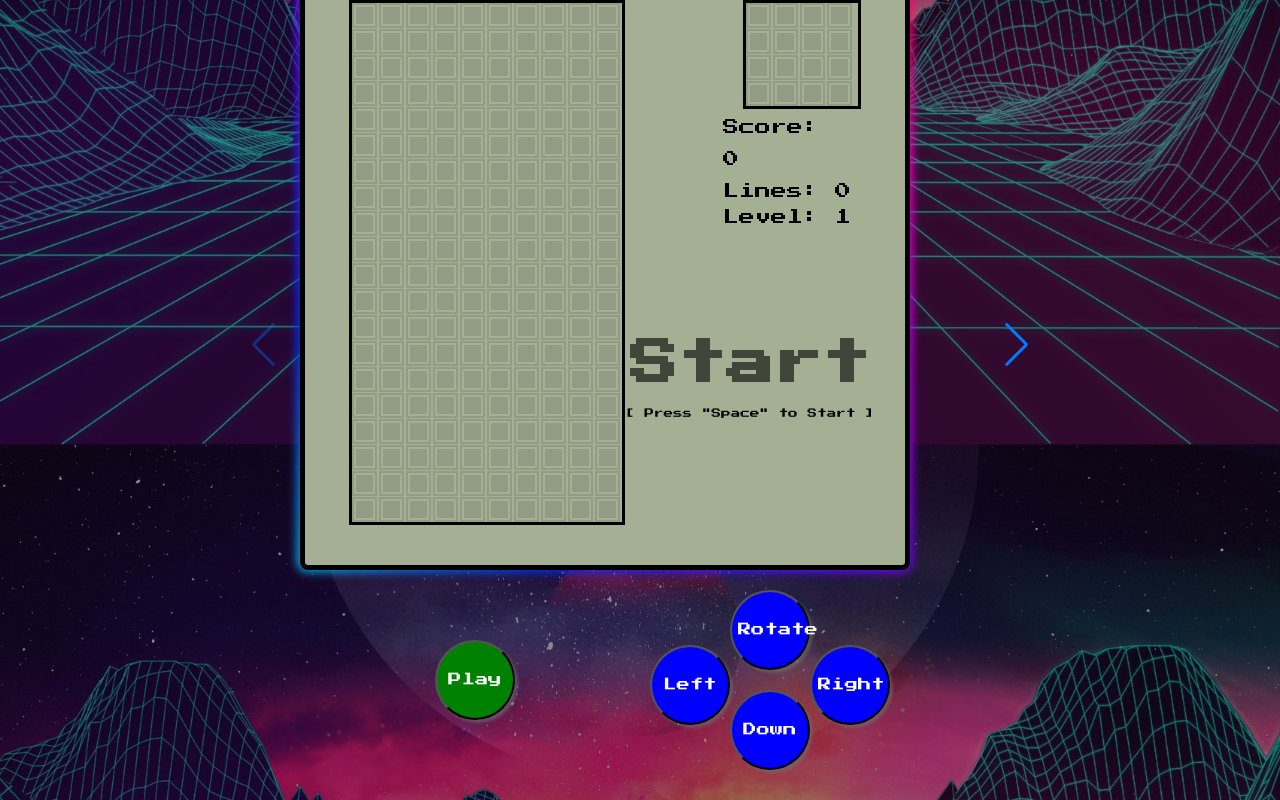
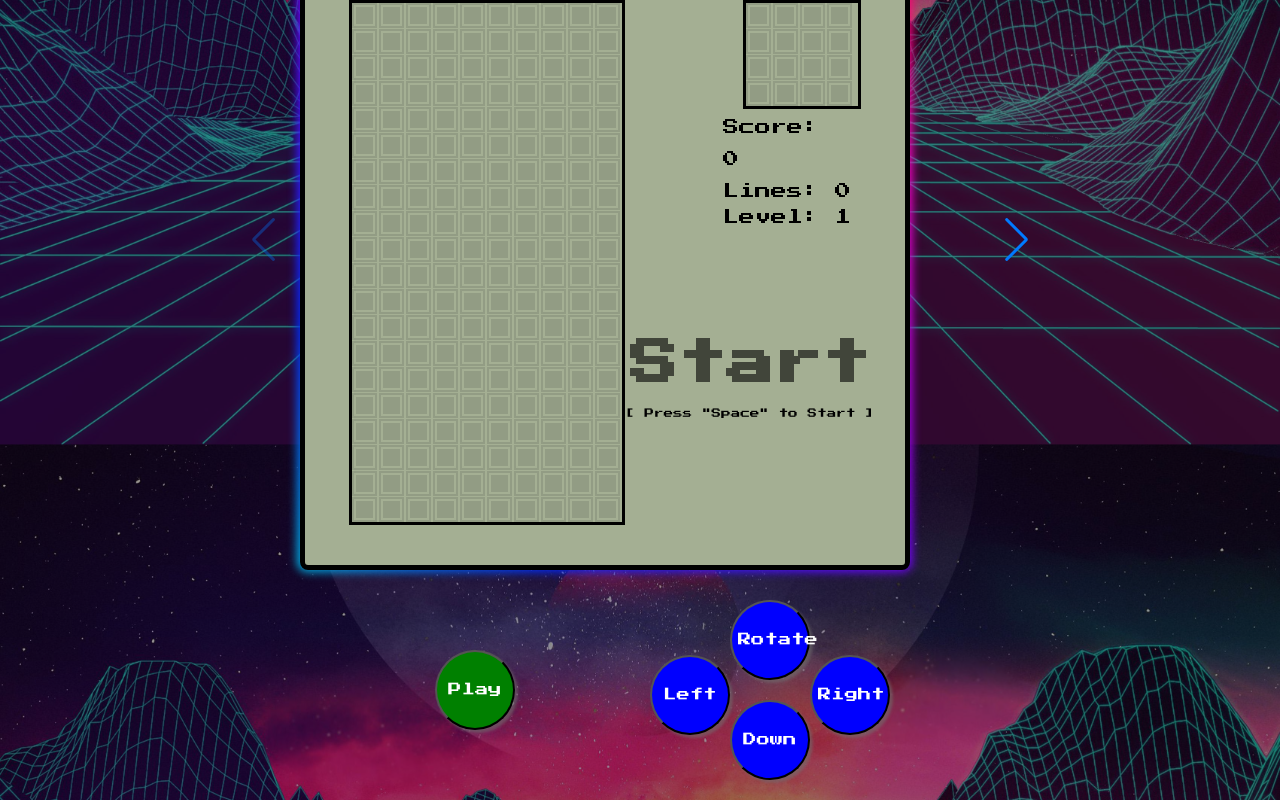
Before and after one commit to Tenzang/Retro-Arcade, a React (Create React App) app: page / in a window 1280 px wide. Shown: the part 356-1156 px from the top of the page. Built offline with nearby package versions, Linux system fonts and the light colour scheme.

Commit message:
lifted out controls - single component is now rendered

```diff
--- a/src/App.js
+++ b/src/App.js
@@ -2,32 +2,23 @@ import Tetris from './components/tetris/Tetris';
 import SnakeBoard from './components/snake/SnakeBoard';
 // import MyGame from './components/phaser/MyGame'
 import './App.css';
-import React, {Component} from 'react'
+import React, { useState } from 'react'
 import {Swiper, SwiperSlide} from 'swiper/react';
 import { Navigation, Pagination } from 'swiper';
 import 'swiper/css';
 import 'swiper/css/navigation'
 import SpaceInvaders from './components/SpaceInvaders/SpaceInvaders'
+import Controls from './components/UI/Controls';
 
-export default class App extends Component {
-    constructor() {
-        super();
-        this.state = {
-            games: ['Tetris', 'Snake', 'Space Invaders'],
-            currentGame: 0
-        }
+const App = () => {
 
-        // let swiper = new Swiper('.swiper-Container', {
-        //     zoom: {
-        //         minRatio: 0.8,
-        //         maxRatio: 1.2
-        //     }
-        // })
-        //     swiper.on("slideChangeTransitionStart", swiper.zoom.out);
-        //     swiper.on("slideChangeTransitionEnd", swiper.zoom.in)
+    const games = ["Tetris", "Snake", "Space Invaders", "Pong"]
+    const [game, setGame] = useState("Tetris")
+
+    const handleChange = (index) => {
+        setGame(games[index])
     }
 
-    render() {
      return (
       <div style={{ textAlign: "center" }}>
        <h1 className='siteName'>Retro Arcade</h1>
@@ -37,7 +28,7 @@ export default class App extends Component {
                 navigation={true}
                 pagination
                 allowTouchMove={false}
-
+                onSlideChange={(swiper) => handleChange(swiper.activeIndex)}
             >
                 <SwiperSlide>
                     {({ isActive }) => (
@@ -56,8 +47,10 @@ export default class App extends Component {
                 </SwiperSlide>
             </Swiper>
         </div>
-        {/* <Controls /> */}
+        <Controls name={game} />
       </div>
      );
-    }
+
    }
+
+   export default App;
--- a/src/components/SpaceInvaders/SpaceInvaders.js
+++ b/src/components/SpaceInvaders/SpaceInvaders.js
@@ -3,7 +3,6 @@ import Title from "./Title";
 import Ship from './Ship'
 import './Space.scss'
 import Enemy from './Enemy'
-import Controls from "../UI/Controls";
 import { checkCollisionsWith } from "./Helper";
 import GameOverScreen from "./GameOverScreen";
 
@@ -42,7 +41,6 @@ class Space extends Component {
         switch(key) {
             case 'ArrowLeft':
                 keys.left = value;
-                console.log(this.pressedKeys)
                 break;
             case 'ArrowRight':
                 keys.right = value;
@@ -222,6 +220,15 @@ class Space extends Component {
         this.unbindKeys();
     }
 
+    handleClick = (e) => {
+        e.preventDefault();
+        if (e.type === "mousedown") {
+            document.dispatchEvent(new KeyboardEvent('keydown', {'key': 'Enter'}));
+        } else {
+            document.dispatchEvent(new KeyboardEvent('keyup', {'key': 'Enter'}));
+        }
+    }
+
     render() {
         return (
             <div className="SpaceInvaders">
@@ -229,7 +236,7 @@ class Space extends Component {
                 { this.state.gameState === GameState.StartScreen && <Title /> } {/*  only render on initial state plz.. */}
                 { this.state.gameState === GameState.GameOver && <GameOverScreen score={ this.state.score } />}
                 <h2>Score: { this.state.score } </h2>
-                <Controls name={ 'Space Invaders' } handleKeys={ this.handleKeys }/>
+                <button className="reset button-85" onMouseDown={(e) => this.handleClick(e) } onMouseUp={(e) => this.handleClick(e) }>Start</button>
             </div>
         )
     }
--- a/src/components/UI/Controls.js
+++ b/src/components/UI/Controls.js
@@ -1,21 +1,19 @@
 import React from "react";
 import '../snake/Snake.scss';
+import'./Controls.scss';
 
-const Controls = ({name, resetGame, buttonName }) => {
+const Controls = ({ name }) => {
     function handleButtonPress(e, buttonPressed) {
         e.preventDefault();
         if (e.type === "mousedown") {
-            console.log('mouse is down')
             document.dispatchEvent(new KeyboardEvent('keydown', {'key': buttonPressed}));
         } else {
-            console.log('mouse is up')
             document.dispatchEvent(new KeyboardEvent('keyup', {'key': buttonPressed}));
         }
     }
 
     return (
         <div>
-            { name === 'Snake' ? <button className="reset button-85" onMouseDown={resetGame}>{buttonName}</button> : <div></div>}
             <div className="controls">
 
                 <div className="play-pause">
--- a/src/components/snake/SnakeBoard.js
+++ b/src/components/snake/SnakeBoard.js
@@ -1,6 +1,5 @@
 import React, { useState, useEffect, useRef, useCallback } from 'react';
 import './Snake.scss';
-import Controls from '../UI/Controls';
 
 
 const SnakeBoard = () => {
@@ -210,6 +209,9 @@ const SnakeBoard = () => {
                        settingMoves(moves, 'ArrowDown')
                     }
                     break;
+                case ' ':
+                    setPlay(!play)
+                    break;
                 default:
                     break;
             }
@@ -221,7 +223,7 @@ const SnakeBoard = () => {
             document.removeEventListener("keydown", changeDirectionWithKeys);
         }
 
-    },[direction, moves, settingMoves])
+    },[direction, moves, settingMoves, play])
 
 
     const start = useCallback(e => { //start game with a space bar - remove modal & event listener
@@ -258,8 +260,10 @@ const SnakeBoard = () => {
         setButtonName('RESET')
     }
 
+
     useEffect(() => {
         document.addEventListener("keydown", start);
+
         return () => {
             document.removeEventListener("keydown", start);
         }
@@ -273,6 +277,7 @@ const SnakeBoard = () => {
         }
     }
 
+
     return (
         <div className='Snakeboard'>
             <h2 className='gameTitle'>SNAKE</h2>
@@ -284,12 +289,7 @@ const SnakeBoard = () => {
                 </div>
             </div>
             <div className='points'>Points: { snake.length-1 }</div>
-            <Controls
-                name={ 'Snake' }
-                resetGame={ resetGame }
-                buttonName={ buttonName }
-
-            />
+            <button className="reset button-85" onClick={ resetGame }>{buttonName}</button>
         </div>
     )
 }
--- a/src/components/tetris/Tetris.js
+++ b/src/components/tetris/Tetris.js
@@ -6,7 +6,6 @@ import ScoreDisplay from './ScoreDisplay';
 import PieceDisplay from './PieceDisplay';
 import LinesClearedDisplay from './LinesClearedDisplay';
 import LevelDisplay from './LevelDisplay';
-import Controls from '../UI/Controls';
 import MessageDisplay from './MessageDisplay';
 
 class Tetris extends Component {
@@ -70,7 +69,7 @@ class Tetris extends Component {
     }
 
     render() {
-        const { score, nextPiece, linesCleared, level, message, handleKeyDown } = this.state;
+        const { score, nextPiece, linesCleared, level, message } = this.state;
         const {
             changeScore,
             changeNextPiece,
@@ -104,13 +103,6 @@ class Tetris extends Component {
                         </div>
                     </div>
                 </div>
-                <Controls
-                    name={"Tetris"}
-                    buttonName={ message.gameStart.is ? 'START': 'RESET' }
-                    changeInfo={ changeInfo }    // need loden's help with this
-                    message={ message }
-                    handleKeyDown={ handleKeyDown }
-                />
             </div>
         );
     }
```
Also changed, not shown: src/App.css (+1 -6 lines), src/components/UI/Controls.scss (added).
